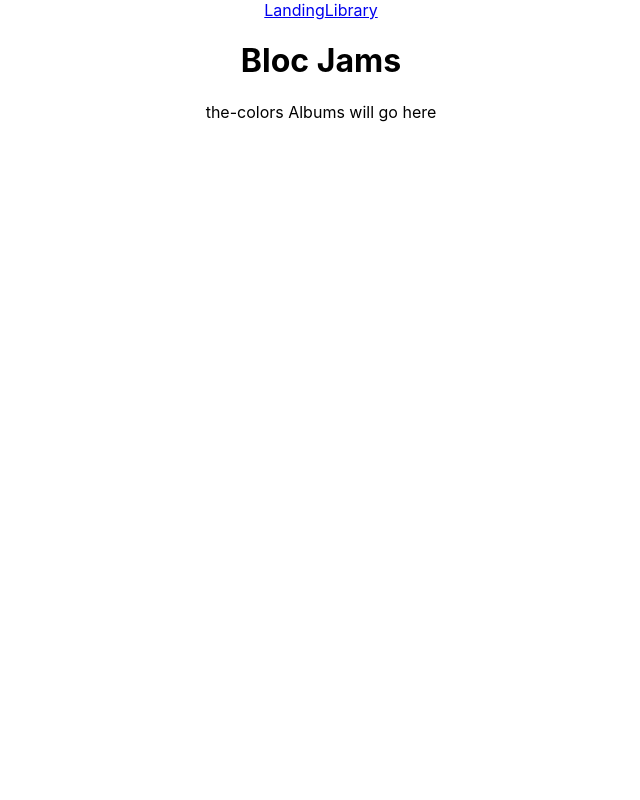
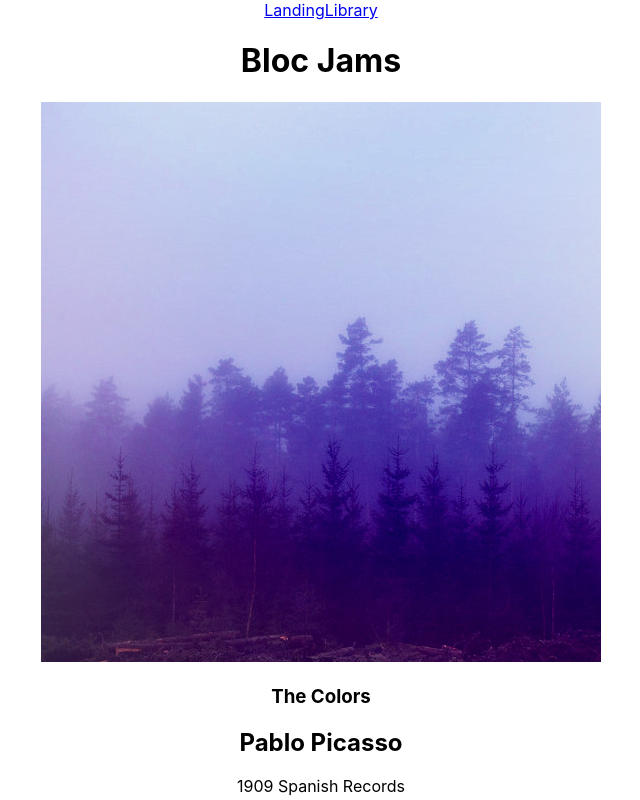
Before and after one commit to lauren4c/bloc-jams-react, a React (Create React App) app: page /album/the-colors in a window 1280 px wide. Shown: the whole page, without its empty margins (319-959 px from the left). Built offline with nearby package versions, Linux system fonts and the light colour scheme.

Commit message:
Complete checkpoint work of adding Album data to page

```diff
--- a/src/components/Album.js
+++ b/src/components/Album.js
@@ -1,10 +1,37 @@
 import React, { Component } from 'react';
+import albumData from './../data/albums';
 
 class Album extends Component {
+    constructor(props) {
+      super(props);
+      const album = albumData.find( album => {
+        return album.slug === this.props.match.params.slug
+      });
+
+      this.state = {
+        album: album
+      };
+    }
   render () {
     return (
       <section className="album">
-      {this.props.match.params.slug} Albums will go here
+        <section id="album-info">
+          <img id="album-cover-art"src={this.state.album.albumCover} alt={this.state.album.title}/>
+          <div className="album-details">
+          <h1 id="album-title">{this.state.album.title}</h1>
+          <h2 className="artist">{this.state.album.artist}</h2>
+          <div id="release-info">{this.state.album.releaseInfo}</div>
+        </div>
+        </section>
+        <table id="song-list">
+          <colgroup>
+            <col id="song-number-column" />
+            <col id="song-title-column" />
+            <col id="song-duration-column" />
+          </colgroup>
+          <tbody>
+          </tbody>
+          </table>
       </section>
     );
   }
```
